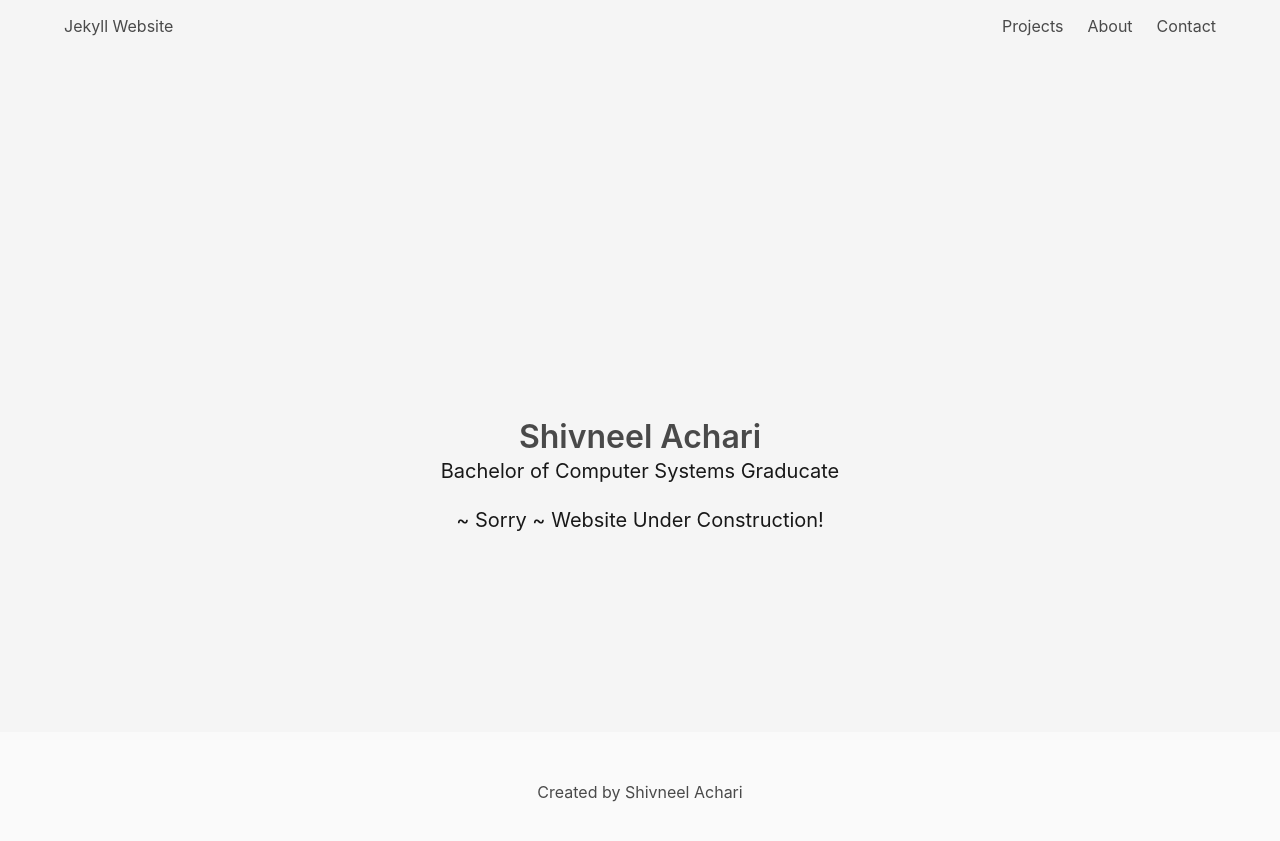
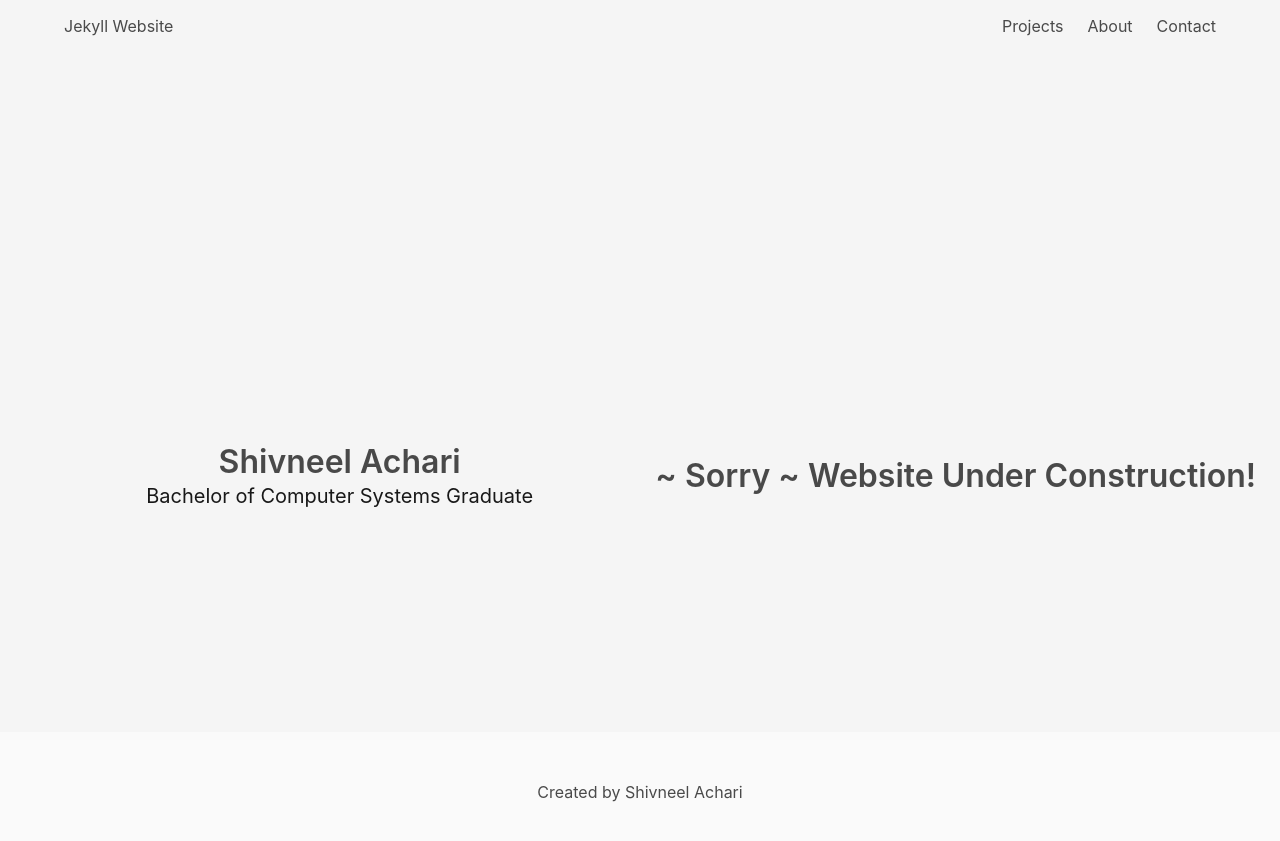
Before and after one commit to acharishivvy/acharishivvy.github.io, a Jekyll site: the page built from index.html, in a window 1280 px wide. Shown: the top 841 px of the page. Built offline with Jekyll 4.4.1, drawn with Linux system fonts in a browser that asks for light colours; some web fonts are replaced.

Commit message:
Update index.html

```diff
--- a/index.html
+++ b/index.html
@@ -13,11 +13,11 @@ layout: default
         Shivneel Achari
       </p>
       <p class="subtitle">
-        Bachelor of Computer Systems Graducate
+        Bachelor of Computer Systems Graduate
       </p>
-      <p class="subtitle">
+    </div>
+    <p class="title">
         ~ Sorry ~ Website Under Construction!
       </p>
-    </div>
   </div>
 </section>
```
